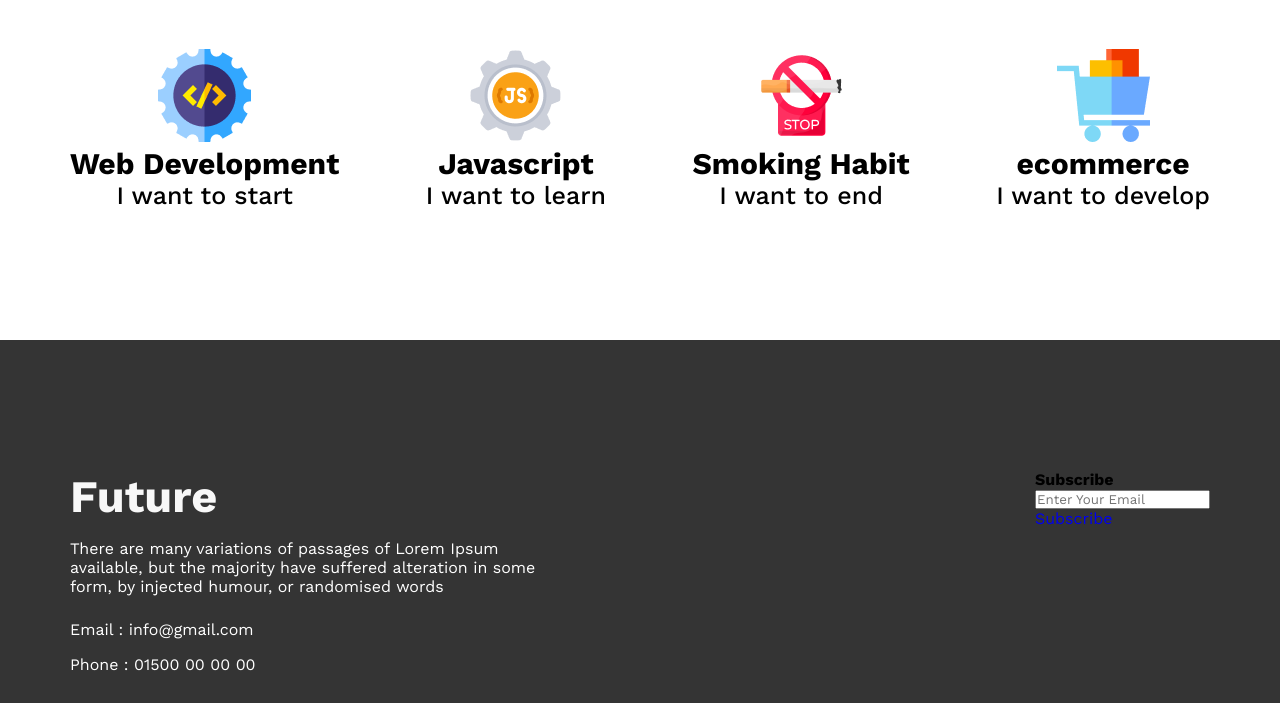
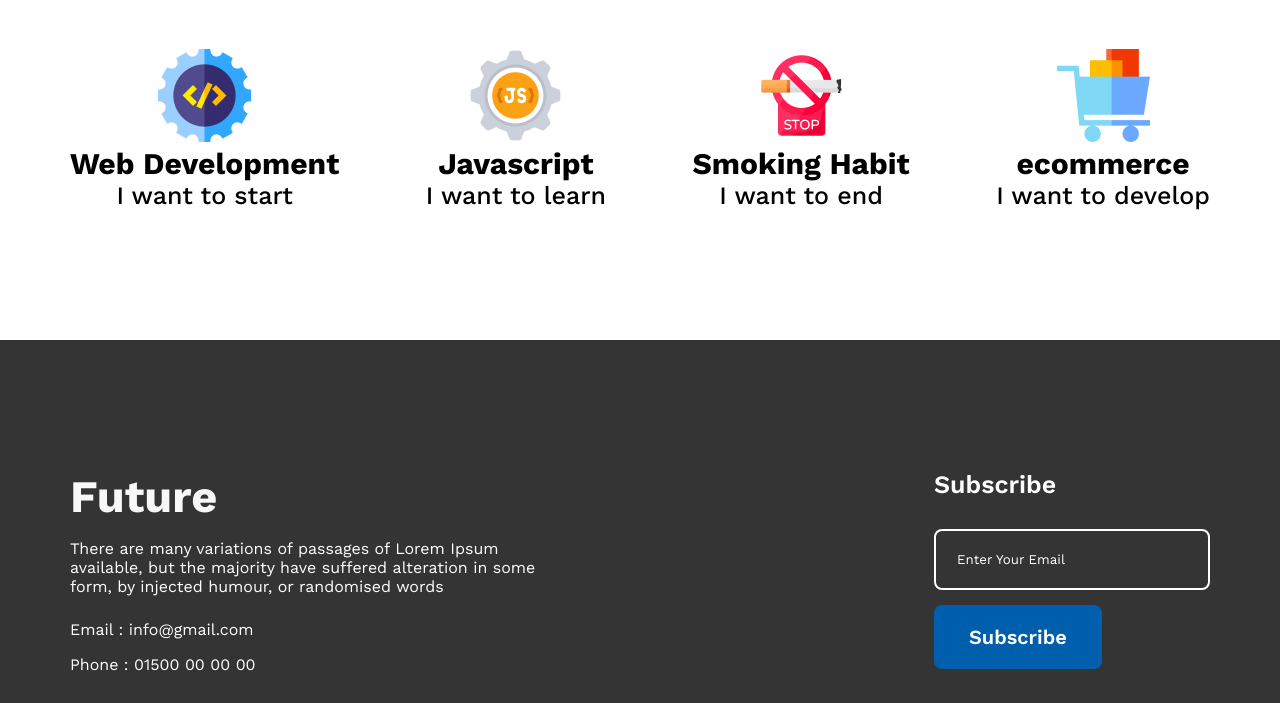
Before and after one commit to asad2002web/new-year-new-me, a plain HTML site: page index.html in a window 1280 px wide. Shown: the part 1877-2580 px from the top of the page. Drawn offline with nearby package versions, Linux system fonts and the light colour scheme.

Commit message:
footer-added

```diff
--- a/css/style.css
+++ b/css/style.css
@@ -102,30 +102,63 @@ a {
 }
 /* my plan css end */
 /* footer css start  */
-footer{
+footer {
   padding: 130px 0;
   background-color: #343434;
 }
-.footer{
+.footer {
   display: flex;
   justify-content: space-between;
 }
-.footer-future h2{
+.footer-future h2 {
   font-weight: 700;
   font-size: 45px;
   line-height: 53px;
-    color: #F8F8F8;
+  color: #f8f8f8;
 }
-.footer-future{
+.footer-future {
   color: #fff;
 }
-.footer-text{
+.footer-text {
   padding: 16px 0 24px;
 }
-.footer-phone{
+.footer-phone {
   padding: 16px 0 32px;
 }
-.footer-future .icon img{
+.footer-future .icon img {
   padding-right: 17px;
 }
+.footer-subscriber h4 {
+    color: #fff;
+  font-weight: 600;
+  font-size: 25px;
+}
+.footer-subscriber p input {
+  margin: 30px 0 15px;
+  width: 230px;
+  padding: 21px;
+  background-color: transparent;
+  border: 2px solid #fff;
+  border-radius: 8px;
+  -webkit-border-radius: 8px;
+  -moz-border-radius: 8px;
+  -ms-border-radius: 8px;
+  -o-border-radius: 8px;
+}
+.footer-subscriber p input::placeholder {
+  color: #fff;
+  padding: 0 30px 0 0;
+}
+.footer-subscriber a {
+  font-weight: 600;
+  font-size: 20px;
+  color: #fff;
+  background-color: #005fac;
+  padding: 20px 35px;
+  border-radius: 8px;
+  -webkit-border-radius: 8px;
+  -moz-border-radius: 8px;
+  -ms-border-radius: 8px;
+  -o-border-radius: 8px;
+}
 /* footer css end */
```
Lines whose indentation alone changed are shown as unchanged.
